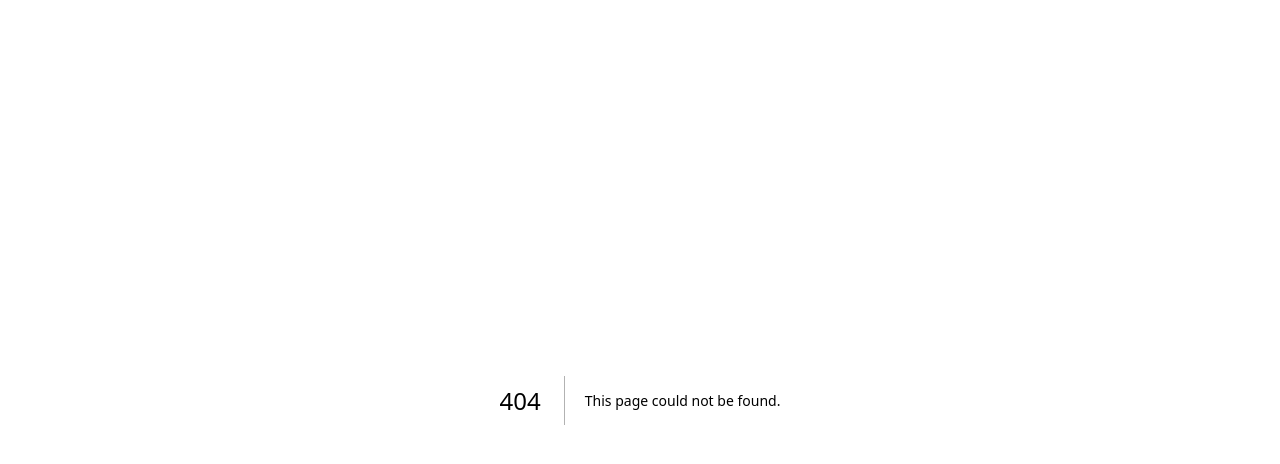
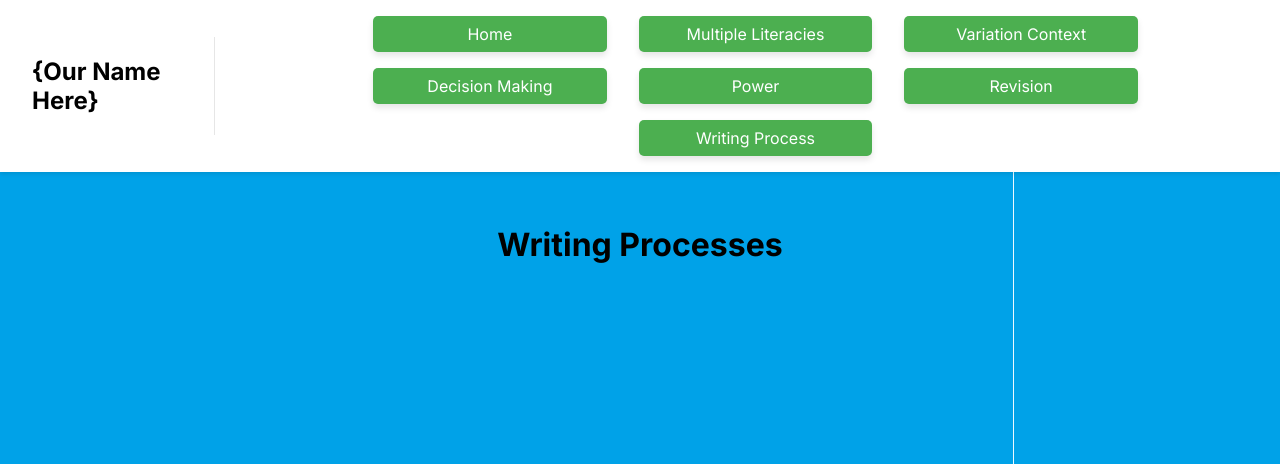
Before and after one commit to UCF-GroupProj/ENCProfolio, a Next.js app: page /writing in a window 1280 px wide. Before the commit this address had no page. Shown: the top 464 px of the page. Built offline with nearby package versions, Linux system fonts and the light colour scheme.

Commit message:
Added the new page

```diff
--- a/src/app/Component/topbar.tsx
+++ b/src/app/Component/topbar.tsx
@@ -15,8 +15,9 @@ export default class NavBar extends React.Component {
                 <Link className={style.navbtn} href="/literacy">Multiple Literacies</Link>
                 <Link className={style.navbtn} href="/context">Variation Context</Link>
                 <Link className={style.navbtn} href="/decision">Decision Making</Link>
-                <Link className={style.navbtn} href="/power">Writing/Power</Link>
+                <Link className={style.navbtn} href="/power">Power</Link>
                 <Link className={style.navbtn} href="/revision">Revision</Link>
+                <Link className={style.navbtn} href="/writing">Writing Process</Link>
             </div>
         </div>)
     }
--- /dev/null
+++ b/src/app/writing/page.tsx
@@ -0,0 +1,14 @@
+import Image from 'next/image'
+import styles from './page.module.css'
+import Topbar from '../Component/topbar';
+import Header from '../Component/header';
+import { Fragment } from 'react';
+
+export default function Home() {
+  return (
+    <Fragment>
+      <Topbar/>
+      <Header text="Writing Processes"/>
+    </Fragment>
+  )
+}
```
